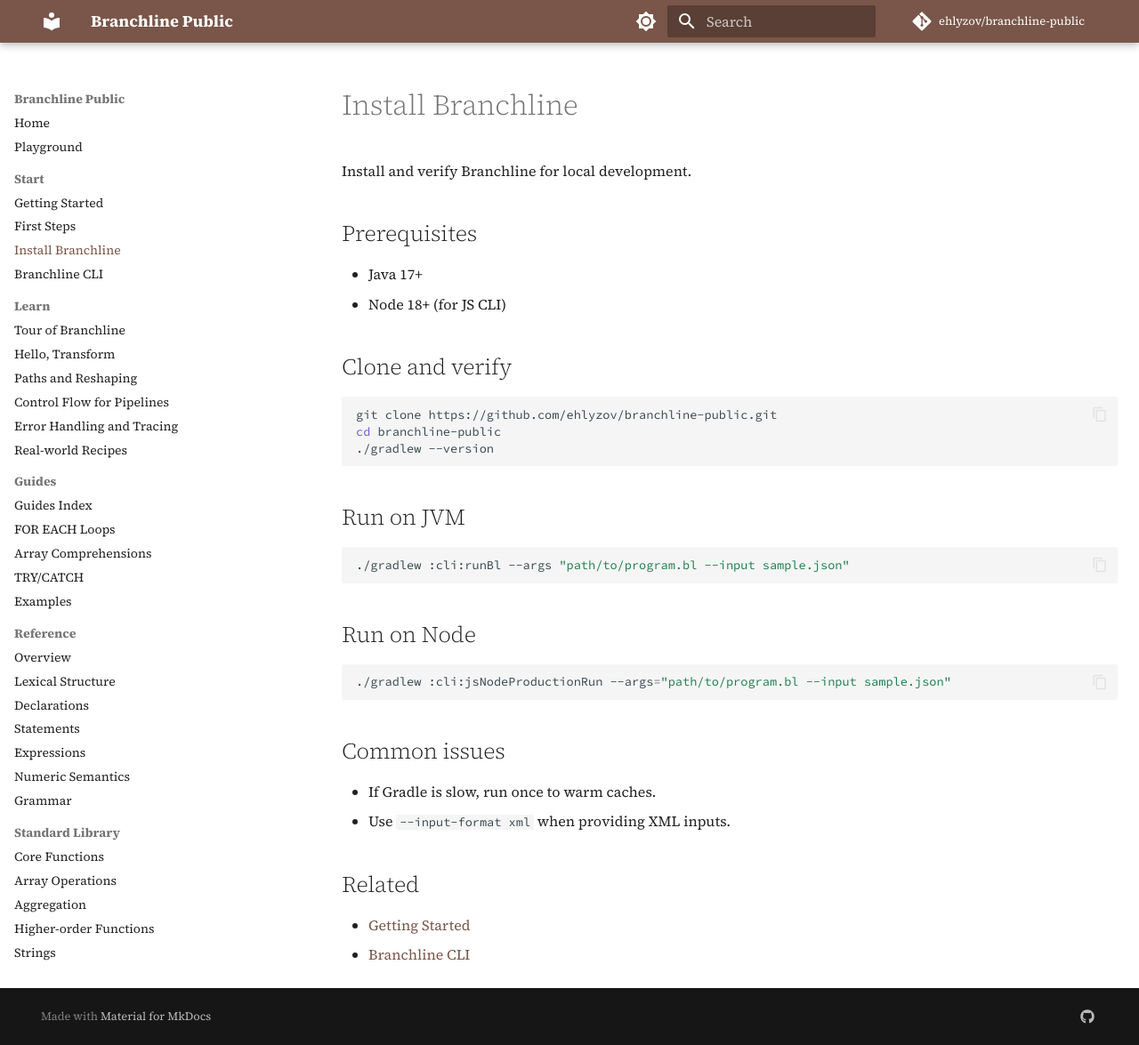
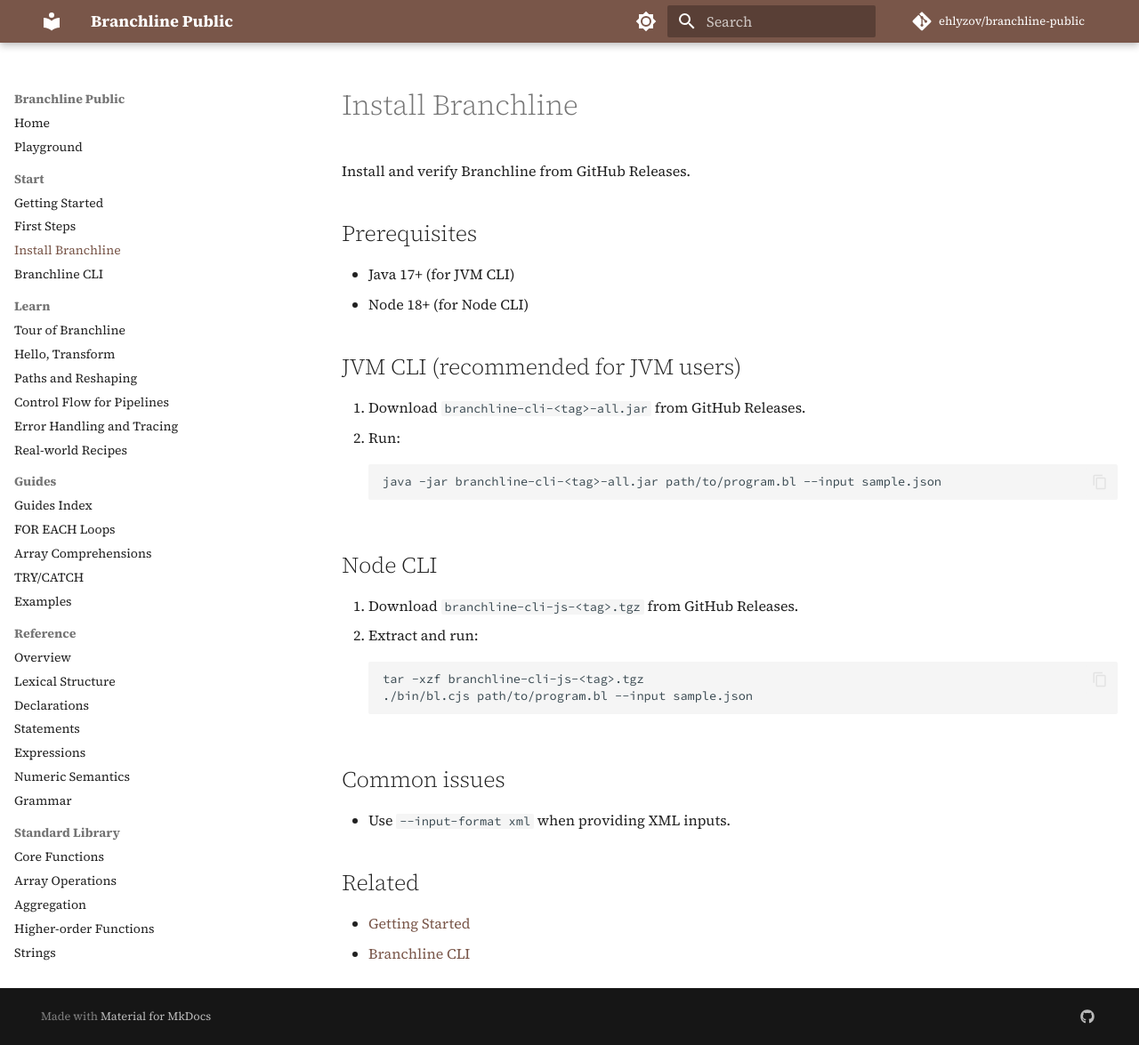
Before and after one commit to ehlyzov/branchline-public, an MkDocs documentation site: the page built from docs/guides/install.md, in a window 1280 px wide and 1175 px high. Shown: the whole window at 89% size. Built offline with MkDocs 1.6.1 and Material for MkDocs 9.7.7, drawn with Linux system fonts in a browser that asks for light colours; comment, search, counter and statistics services are not loaded.

Commit message:
docs: prefer release binaries and add manual publish workflows

````diff
--- a/docs/guides/install.md
+++ b/docs/guides/install.md
@@ -4,31 +4,28 @@
 
 # Install Branchline
 
-Install and verify Branchline for local development.
+Install and verify Branchline from GitHub Releases.
 
 ## Prerequisites
-- Java 17+
-- Node 18+ (for JS CLI)
+- Java 17+ (for JVM CLI)
+- Node 18+ (for Node CLI)
 
-## Clone and verify
+## JVM CLI (recommended for JVM users)
+1. Download `branchline-cli-<tag>-all.jar` from GitHub Releases.
+2. Run:
 ```bash
-git clone https://github.com/ehlyzov/branchline-public.git
-cd branchline-public
-./gradlew --version
+java -jar branchline-cli-<tag>-all.jar path/to/program.bl --input sample.json
 ```
 
-## Run on JVM
+## Node CLI
+1. Download `branchline-cli-js-<tag>.tgz` from GitHub Releases.
+2. Extract and run:
 ```bash
-./gradlew :cli:runBl --args "path/to/program.bl --input sample.json"
-```
-
-## Run on Node
-```bash
-./gradlew :cli:jsNodeProductionRun --args="path/to/program.bl --input sample.json"
+tar -xzf branchline-cli-js-<tag>.tgz
+./bin/bl.cjs path/to/program.bl --input sample.json
 ```
 
 ## Common issues
-- If Gradle is slow, run once to warm caches.
 - Use `--input-format xml` when providing XML inputs.
 
 ## Related
````
Also changed, not shown: README.md (+13 -16 lines), docs/guides/cli.md (+5 -8 lines), docs/guides/first-steps.md (+1 -1 lines), docs/guides/getting-started.md (+1 -1 lines), docs/index.md (+1 -1 lines), 5 other files.
